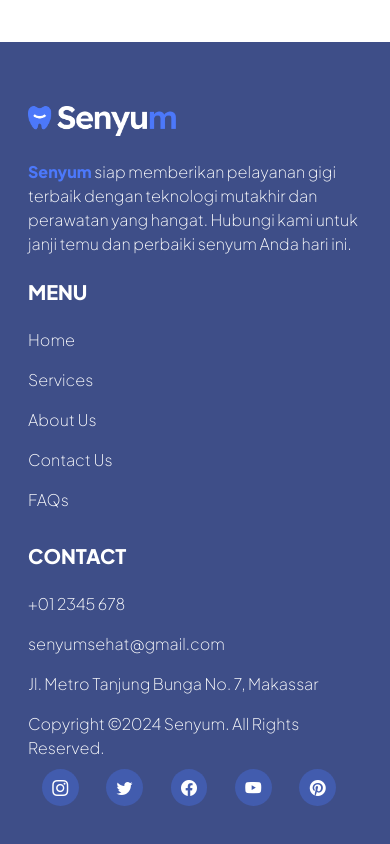
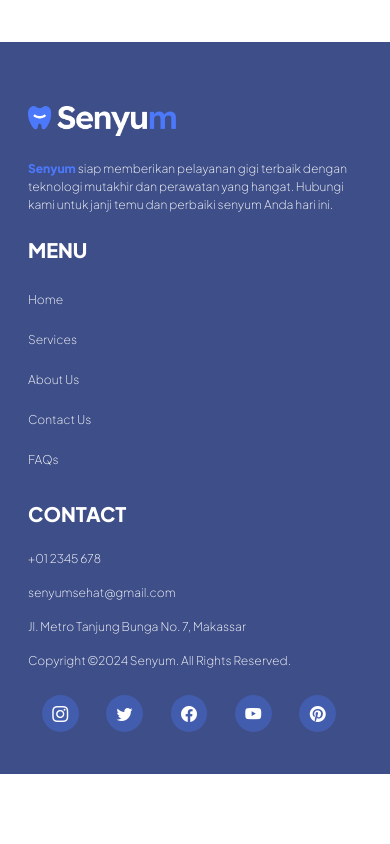
Before and after one commit to justrahyan/senyum, a website: page index.html in a window 390 px wide. Shown: the part 6763-7607 px from the top of the page. After the commit the page ends 7537 px from the top, so only its background shows below. Drawn offline with nearby package versions, Linux system fonts and the light colour scheme.

Commit message:
feat: upgrade font responsive

```diff
--- a/assets/css/style.css
+++ b/assets/css/style.css
@@ -419,6 +419,9 @@ footer .socmed div .bi:hover {
   section#choose .container .content .choose-image img {
     width: 80%;
   }
+  footer .container .row .socmed {
+    margin-top: 1rem;
+  }
 }
 
 /* Media Screen Max 768px */
@@ -442,6 +445,12 @@ footer .socmed div .bi:hover {
   section#contact .container .row .heading-content .content a {
     font-size: 12px;
   }
+  footer .container .row .col-md-3 p,
+  footer .container .row .col-md-2 p a,
+  footer .container .row .col-md-3 p a,
+  footer .container .row .col-md-7 p {
+    font-size: 12px;
+  }
 }
 
 /* Media Screen Max 380px */
```
